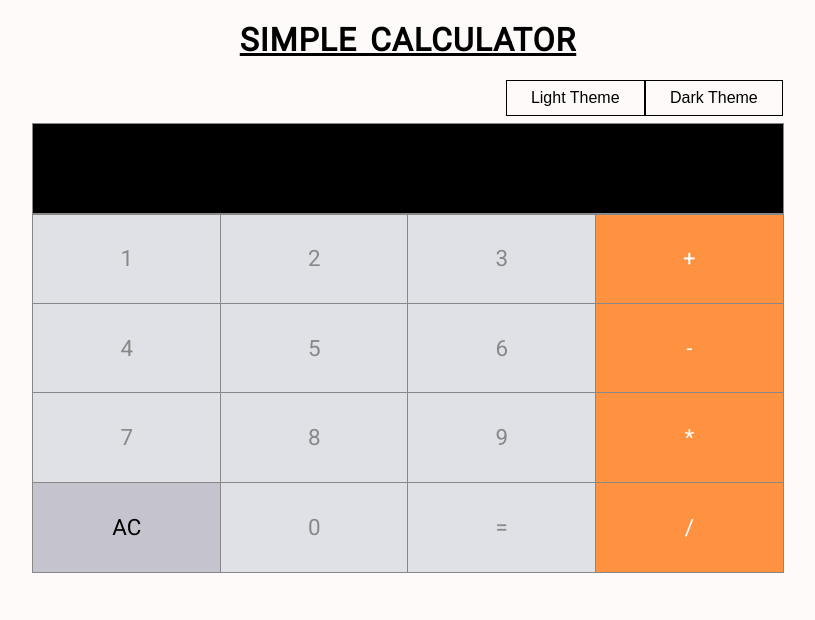
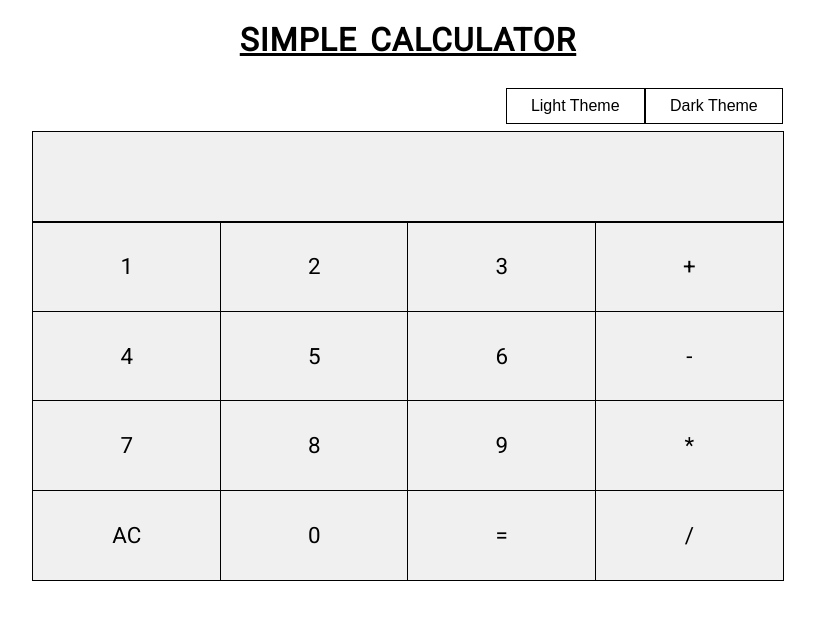
Before and after one commit to imcontrive/EngagePulse, a React (Create React App) app: page / in a window 1280 px wide. Shown: the top 620 px of the page, without its empty margins (232-1047 px from the left). Built offline with nearby package versions, Linux system fonts and the light colour scheme.

Commit message:
added darkMode

```diff
--- a/src/calculator.css
+++ b/src/calculator.css
@@ -5,11 +5,21 @@
   align-items: center;
   font-weight: lighter;
   font-size: 1.4em;
-  background-color: #e0e1e6;
-  color: #888888;
   flex: 1;
-  outline: 1px solid #888888;
 }
+.light-mode {
+  background-color: #f0f0f0;
+  color: #000000;
+  outline: 0.25px solid #000000;
+  transition: background-color 0.25s ease-out;
+}
+.dark-mode {
+  background: #666;
+  color: #fff;
+  outline: 0.25px solid #f0f0f0;
+  transition: background-color 0.25s ease-out;
+}
+
 .box {
   display: flex;
   flex-wrap: wrap;
@@ -19,10 +29,6 @@
   flex: 1 1 160px;
 }
 
-.operator {
-  background-color: #fe9241;
-  color: #ffffff;
-}
 /* Clear Button */
 .clear-btn {
   height: 4em;
@@ -31,10 +37,7 @@
   align-items: center;
   font-weight: lighter;
   font-size: 1.4em;
-  background-color: #c5c3cd;
-  color: #000000;
   flex: 1;
-  outline: 1px solid #888888;
 }
 
 /* Input */
@@ -45,8 +48,5 @@
   align-items: center;
   font-weight: bold;
   font-size: 1.4em;
-  background-color: #000000;
-  color: #ffffff;
   padding: 0.5rem 1rem;
-  outline: 1px solid #888888;
 }
--- a/src/components/Button.js
+++ b/src/components/Button.js
@@ -1,14 +1,9 @@
 import React from "react";
-
-const isOperator = val => {
-  return !isNaN(val) || val === "." || val === "=";
-};
 
 export const Button = props => (
   <div
-    className={`button-wrapper ${
-      isOperator(props.children) ? null : "operator"
-    }`}
+    className={`button-wrapper  ${props.theme}
+    `}
     onClick={() => props.handleClick(props.children)}
   >
     {props.children}
--- a/src/components/ClearButton.js
+++ b/src/components/ClearButton.js
@@ -1,7 +1,7 @@
 import React from "react";
 
 export const ClearButton = props => (
-  <div className="clear-btn" onClick={props.handleClear}>
+  <div className={`clear-btn ${props.theme}`} onClick={props.handleClear}>
     {props.children}
   </div>
 );
--- a/src/components/Display.js
+++ b/src/components/Display.js
@@ -8,83 +8,89 @@ import "../calculator.css";
 export default class Display extends Component {
   state = {
     input: "",
-    style: ""
+    style: "",
+    darkMode: false
   };
 
-  // add to Input
   addToInput = val => {
     this.setState({ input: this.state.input + val });
   };
 
-  // HandleEqual
   handleEqual = () => {
     this.setState({ input: evaluate(this.state.input) });
   };
 
-  // Logic for Themes
-  themeHandler = str => {
-    console.log(str);
+  setDarkMode = () => {
+    this.setState({ darkMode: !this.state.darkMode });
+    localStorage.setItem("dark", JSON.stringify(!this.state.darkMode));
   };
 
   render() {
+    const { darkMode } = this.state;
     const isNormal = [1, 2, 3, "+", 4, 5, 6, "-", 7, 8, 9, "*"];
+    const themes = ["Light Theme", "Dark Theme"];
     return (
-      <div className="isParentWrapper">
-        <h3 className="isHeading">Simple Calculator</h3>
-        <div className="isCalcWrapper">
-          <div className="isThemeBtns">
+      <div className={`${darkMode ? " is-parant-wrapper dark" : "light"}`}>
+        <div className="wrapper">
+          <h3 className="is-heading">Simple Calculator</h3>
+          <div className="is-calcWrapper">
+            <div className="is-theme-btns">
+              {themes.map((theme, i) => (
                 <button
-              className="btn"
+                  className={
+                    darkMode && theme === "Dark Theme" ? "btn active" : "btn"
+                  }
+                  key={i}
                   type="submit"
-              onClick={() => this.themeHandler("light")}
+                  onClick={() => this.setDarkMode()}
                 >
-              Light Theme
+                  {theme}
                 </button>
-            <button
-              className="btn"
-              type="submit"
-              onClick={() => this.themeHandler("dark")}
-            >
-              Dark Theme
-            </button>
+              ))}
             </div>
             <div className="calc-wrapper">
-            <Input input={this.state.input} />
-            <div className="row">
-              <Button handleClick={this.addToInput}>1</Button>
-              <Button handleClick={this.addToInput}>2</Button>
-              <Button handleClick={this.addToInput}>3</Button>
-              <Button handleClick={this.addToInput}>+</Button>
-            </div>
-            <div className="row">
-              <Button handleClick={this.addToInput}>4</Button>
-              <Button handleClick={this.addToInput}>5</Button>
-              <Button handleClick={this.addToInput}>6</Button>
-              <Button handleClick={this.addToInput}>-</Button>
-            </div>
-            <div className="row">
-              <Button handleClick={this.addToInput}>7</Button>
-              <Button handleClick={this.addToInput}>8</Button>
-              <Button handleClick={this.addToInput}>9</Button>
-              <Button handleClick={this.addToInput}>*</Button>
-            </div>
-
-            {/* <div className="row">
+              <Input
+                theme={darkMode ? "dark-mode" : "light-mode"}
+                input={this.state.input}
+              />
+              <div className="row box">
                 {isNormal.map(val => (
-              <Button className="box" key={val} handleClick={this.addToInput}>
+                  <Button
+                    key={val}
+                    theme={darkMode ? "dark-mode" : "light-mode"}
+                    handleClick={this.addToInput}
+                  >
                     {val}
                   </Button>
                 ))}
-          </div> */}
-
+              </div>
               <div className="row">
-              <ClearButton handleClear={() => this.setState({ input: "" })}>
+                <ClearButton
+                  theme={darkMode ? "dark-mode" : "light-mode"}
+                  handleClear={() => this.setState({ input: "" })}
+                >
                   AC
                 </ClearButton>
                 {/* <Button handleClick={this.addToInput}>.</Button> */}
-              <Button handleClick={this.addToInput}>0</Button>
-              <Button handleClick={() => this.handleEqual()}>=</Button>
-              <Button handleClick={this.addToInput}>/</Button>
+                <Button
+                  theme={darkMode ? "dark-mode" : "light-mode"}
+                  handleClick={this.addToInput}
+                >
+                  0
+                </Button>
+                <Button
+                  theme={darkMode ? "dark-mode" : "light-mode"}
+                  handleClick={() => this.handleEqual()}
+                >
+                  =
+                </Button>
+                <Button
+                  theme={darkMode ? "dark-mode" : "light-mode"}
+                  handleClick={this.addToInput}
+                >
+                  /
+                </Button>
+              </div>
             </div>
           </div>
         </div>
--- a/src/components/Input.js
+++ b/src/components/Input.js
@@ -1,3 +1,5 @@
 import React from "react";
 
-export const Input = props => <div className="input">{props.input}</div>;
+export const Input = props => (
+  <div className={`input ${props.theme}`}>{props.input}</div>
+);
--- a/src/index.css
+++ b/src/index.css
@@ -154,51 +154,53 @@ a {
 /**** Main CSS *******/
 
 body {
-  background: snow;
-  color: black;
   font-family: "Roboto", sans-serif;
   line-height: 1.5;
 }
-
-.isParentWrapper {
+.dark {
+  background: #000;
+  color: #fff;
+}
+.light {
+  background: #fff;
+}
+.is-parant-wrapper {
+  height: 100vh;
+  width: 100vw;
+  margin: 0;
+  padding: 0;
+}
+.wrapper {
   max-width: 750px;
   width: 100%;
   margin: 0 auto;
-  /* padding: 2rem 4rem; */
   text-align: center;
 }
-.isHeading {
+.is-heading {
   font-size: 2rem;
   font-weight: 700;
   word-spacing: 0.25rem;
   letter-spacing: 1px;
-  margin: 1rem auto;
+  padding: 1rem;
   text-transform: uppercase;
   text-decoration: underline;
 }
-.isThemeBtns {
+.is-theme-btns {
   display: flex;
   justify-content: flex-end;
   margin: 0.5rem 0;
 }
-.isThemeBtns .btn {
+.is-theme-btns .btn {
   padding: 0.5rem 1.5rem;
   border: 1px solid black;
   margin: 0.015rem;
   font-weight: 500;
   font-size: 1rem;
 }
-.btn:hover {
+/* .btn:hover {
   color: #1f8eb7;
   box-shadow: 0 0 0 1px #1f8eb7;
   transition: box-shadow 0.6s linear;
-}
-/* .app {
-  display: flex;
-  justify-content: center;
-  align-items: center;
-  height: 100vh;
-  width: 100%;
 } */
 
 .row {
@@ -206,6 +208,8 @@ body {
   width: 100%;
 }
 
-.row .box > * {
-  flex: 1 1 160px;
+.active {
+  background: rgb(19, 18, 18);
+  color: white;
+  border: 1px solid rgb(44, 43, 43);
 }
```
Lines whose indentation alone changed are shown as unchanged.
